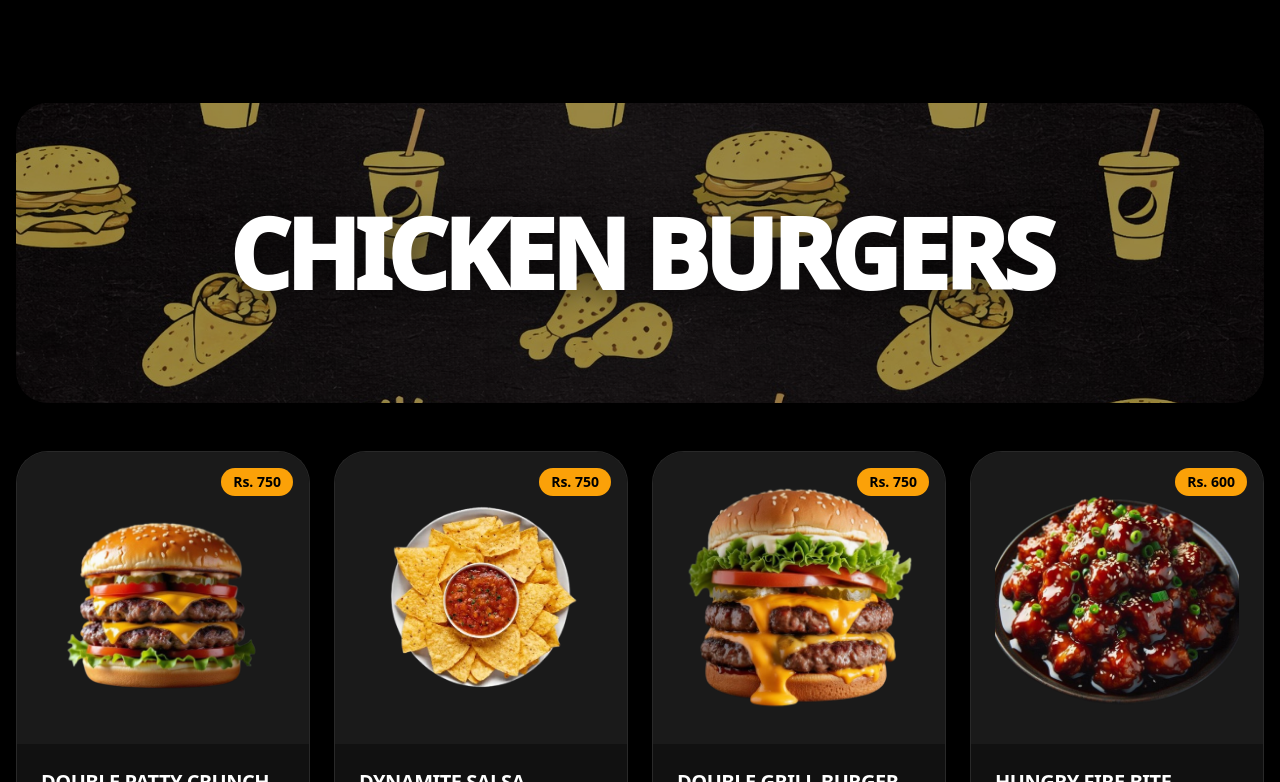
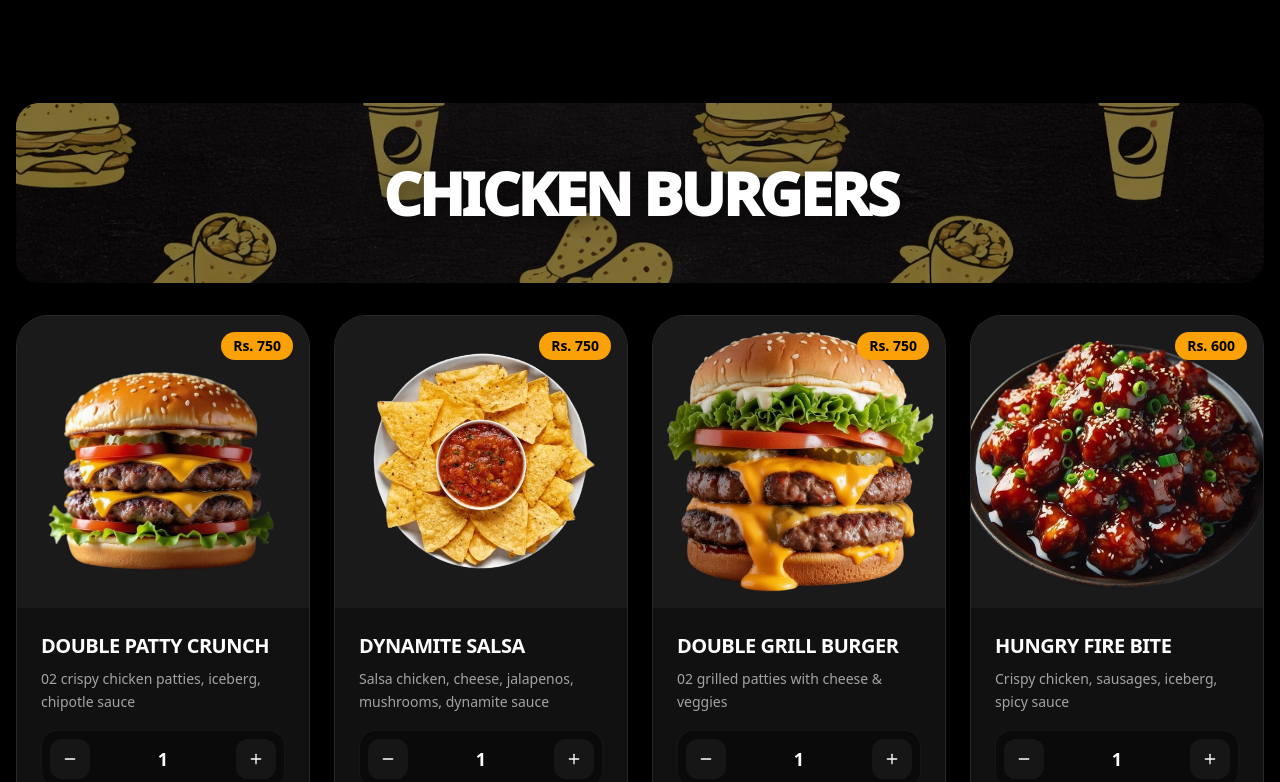
Before and after one commit to syedalsudes/freakinfry, a Next.js app: page / in a window 1280 px wide. Shown: the part 1878-2660 px from the top of the page. Built offline with nearby package versions, Linux system fonts and the light colour scheme.

Commit message:
Link CatogriesBar with Products Banners

```diff
--- a/src/components/CategoriesBar.tsx
+++ b/src/components/CategoriesBar.tsx
@@ -9,6 +9,20 @@ export default function CategoriesBar() {
     const [showLeftArrow, setShowLeftArrow] = useState(false);
     const [showRightArrow, setShowRightArrow] = useState(true);
     const scrollRef = useRef<HTMLDivElement>(null);
+
+
+    const scrollToCategory = (categoryName: string) => {
+        setActiveTab(categoryName);
+        const id = categoryName.replace(/\s+/g, '-').toLowerCase();
+        const element = document.getElementById(id);
+
+        if (element) {
+            element.scrollIntoView({
+                behavior: "smooth",
+                block: "start",
+            });
+        }
+    };
 
     const checkScroll = () => {
         if (scrollRef.current) {
@@ -64,7 +78,7 @@ export default function CategoriesBar() {
                         return (
                             <button
                                 key={index}
-                                onClick={() => setActiveTab(cat.category)}
+                                onClick={() => scrollToCategory(cat.category)}
                                 className={`
                                     flex-shrink-0 flex flex-col items-center justify-center
                                     w-[100px] h-[95px] md:w-[120px] md:h-[110px] p-3 rounded-2xl
@@ -87,9 +101,8 @@ export default function CategoriesBar() {
                                     />
                                 </div>
 
-                                <span className={`text-[9px] md:text-[10px] font-black uppercase tracking-widest text-center leading-none ${
-                                    isActive ? 'text-black' : 'text-[#A3A3A3]'
-                                }`}>
+                                <span className={`text-[9px] md:text-[10px] font-black uppercase tracking-widest text-center leading-none ${isActive ? 'text-black' : 'text-[#A3A3A3]'
+                                    }`}>
                                     {cat.category}
                                 </span>
 
--- a/src/components/MenuItems.tsx
+++ b/src/components/MenuItems.tsx
@@ -241,11 +241,11 @@ const ProductCard = ({ item }: ProductCardProps) => {
 
   return (
     <div className="bg-[#111111] border border-white/10 rounded-[32px] overflow-hidden flex flex-col h-full group hover:border-brand-yellow/50 transition-all duration-300">
-            {/* 1. Image Upper */}
       <div className="relative aspect-square w-full bg-[#1a1a1a] p-6 overflow-hidden">
-                <img
+        <Image
           src={item.image}
           alt={item.title}
+          fill
           className="w-full h-full object-contain group-hover:scale-110 transition-transform duration-500"
         />
         <div className="absolute top-4 right-4 bg-brand-yellow text-black font-black px-3 py-1 rounded-full text-sm">
@@ -253,9 +253,8 @@ const ProductCard = ({ item }: ProductCardProps) => {
         </div>
       </div>
 
-            {/* Content */}
+
       <div className="p-6 flex flex-col flex-1">
-                {/* 2. Title & Description */}
         <div className="mb-4">
           <h3 className="text-brand-white text-xl font-bold uppercase tracking-tight mb-2 group-hover:text-brand-yellow transition-colors">
             {item.title}
@@ -266,7 +265,6 @@ const ProductCard = ({ item }: ProductCardProps) => {
         </div>
 
         <div className="mt-auto space-y-4">
-                    {/* 3. Quantity Selector */}
           <div className="flex items-center justify-between bg-black/40 p-2 rounded-2xl border border-white/5">
             <button
               onClick={() => setQuantity(Math.max(1, quantity - 1))}
@@ -283,7 +281,6 @@ const ProductCard = ({ item }: ProductCardProps) => {
             </button>
           </div>
 
-                    {/* 4. Add to Cart Button */}
           <button className="w-full bg-brand-yellow hover:bg-white text-black font-black uppercase py-4 rounded-2xl transition-all duration-300 flex items-center justify-center gap-2 active:scale-95">
             <ShoppingCart size={18} />
             Add to Cart
@@ -300,22 +297,26 @@ export default function FreakMenu() {
       <div className="container mx-auto px-4 max-w-7xl space-y-20 pt-10">
 
         {menuData.map((section, idx) => (
-                    <div key={idx} className="space-y-8">
+          <div
+            key={idx}
+            id={section.category.replace(/\s+/g, '-').toLowerCase()}
+            className="space-y-8 scroll-mt-32"
+          >
 
-                        <div className="relative w-full h-[200px] md:h-[300px] rounded-[32px] flex flex-col items-center justify-center overflow-hidden mb-12 group">
+            <div className="relative w-full h-[120px] md:h-[180px] rounded-[24px] flex flex-col items-center justify-center overflow-hidden mb-8 group">
               <Image
                 src="/cat.png"
                 alt={section.category}
                 fill
                 sizes="(max-width: 768px) 100vw, 80vw"
                 priority
-                                className="absolute inset-0 w-full h-full object-cover transition-transform duration-700 group-hover:scale-110"
+                className="absolute inset-0 w-full h-full object-cover transition-transform duration-700 group-hover:scale-105"
               />
 
-                            <div className="absolute inset-0 bg-black/40 group-hover:bg-black/20 transition-all duration-300"></div>
+              <div className="absolute inset-0 bg-black/50 group-hover:bg-black/30 transition-all duration-300"></div>
 
               <div className="text-center z-10 relative">
-                                <h2 className="text-5xl md:text-8xl font-[1000] uppercase tracking-tighter text-white drop-shadow-[0_5px_15px_rgba(0,0,0,0.6)] leading-none">
+                <h2 className="text-4xl md:text-6xl font-[1000] uppercase tracking-tighter text-white drop-shadow-[0_4px_10px_rgba(0,0,0,0.5)] leading-none">
                   {section.category}
                 </h2>
               </div>
```
Lines whose indentation alone changed are shown as unchanged.
